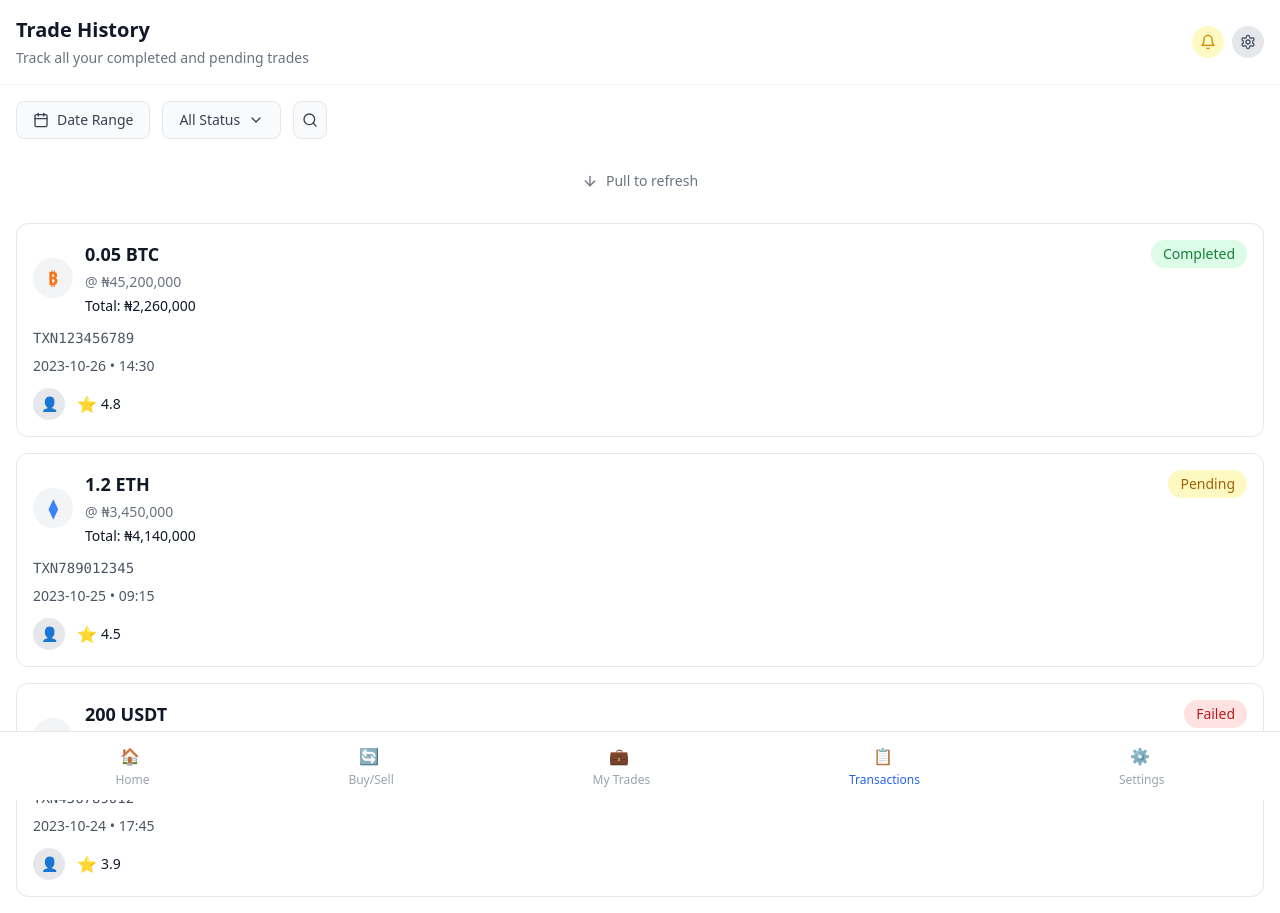
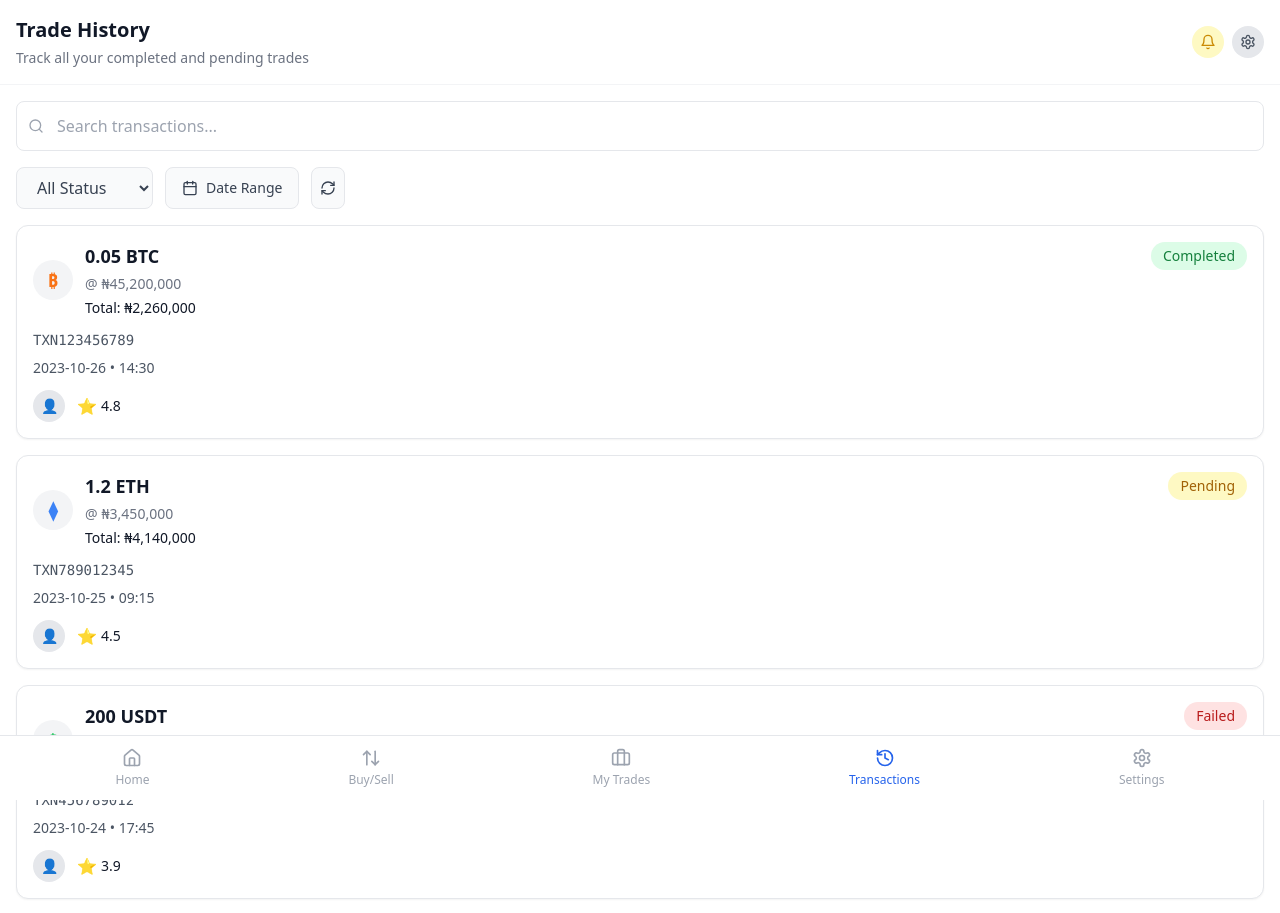
Before and after one commit to omotayojoe2001/trade-hub-p2p-exchange, a React (Vite) app: page /trade-history in a window 1280 px wide. Shown: the top 913 px of the page. Built offline with nearby package versions, Linux system fonts and the light colour scheme.

Commit message:
Fix trade history page
Improve visual appearance, add functionality, and fix UI elements on the trade history page.

```diff
--- a/src/components/BottomNavigation.tsx
+++ b/src/components/BottomNavigation.tsx
@@ -1,16 +1,17 @@
 
 import React from 'react';
 import { Link, useLocation } from 'react-router-dom';
+import { Home, ArrowUpDown, Briefcase, History, Settings } from 'lucide-react';
 
 const BottomNavigation = () => {
   const location = useLocation();
 
   const navItems = [
-    { path: '/home', icon: '🏠', label: 'Home' },
-    { path: '/buy-sell', icon: '🔄', label: 'Buy/Sell' },
-    { path: '/my-trades', icon: '💼', label: 'My Trades' },
-    { path: '/trade-history', icon: '📋', label: 'Transactions' },
-    { path: '/settings', icon: '⚙️', label: 'Settings' }
+    { path: '/home', icon: Home, label: 'Home' },
+    { path: '/buy-sell', icon: ArrowUpDown, label: 'Buy/Sell' },
+    { path: '/my-trades', icon: Briefcase, label: 'My Trades' },
+    { path: '/trade-history', icon: History, label: 'Transactions' },
+    { path: '/settings', icon: Settings, label: 'Settings' }
   ];
 
   return (
@@ -24,7 +25,7 @@ const BottomNavigation = () => {
               location.pathname === item.path ? 'text-blue-600' : 'text-gray-400 hover:text-gray-600'
             }`}
           >
-            <div className="w-6 h-6 mb-1">{item.icon}</div>
+            <item.icon className="w-5 h-5 mb-1" />
             <span className={`text-xs ${
               location.pathname === item.path ? 'font-medium' : ''
             }`}>
--- a/src/pages/TradeHistory.tsx
+++ b/src/pages/TradeHistory.tsx
@@ -1,11 +1,14 @@
-import React, { useState } from 'react';
-import { Calendar, ChevronDown, Search, ArrowDown, Bell, Settings } from 'lucide-react';
-import { Link } from 'react-router-dom';
+import React, { useState, useMemo } from 'react';
+import { Calendar, ChevronDown, Search, ArrowDown, Bell, Settings, RefreshCw } from 'lucide-react';
+import { Link, useNavigate } from 'react-router-dom';
 import BottomNavigation from '@/components/BottomNavigation';
 
 const TradeHistory = () => {
+  const navigate = useNavigate();
   const [dateRange, setDateRange] = useState('Date Range');
   const [statusFilter, setStatusFilter] = useState('All Status');
+  const [searchQuery, setSearchQuery] = useState('');
+  const [isRefreshing, setIsRefreshing] = useState(false);
 
   const transactions = [
     {
@@ -113,6 +116,30 @@ const TradeHistory = () => {
     }
   };
 
+  const filteredTransactions = useMemo(() => {
+    return transactions.filter(transaction => {
+      const matchesSearch = searchQuery === '' ||
+        transaction.amount.toLowerCase().includes(searchQuery.toLowerCase()) ||
+        transaction.txId.toLowerCase().includes(searchQuery.toLowerCase()) ||
+        transaction.coin.toLowerCase().includes(searchQuery.toLowerCase());
+
+      const matchesStatus = statusFilter === 'All Status' || transaction.status === statusFilter.toLowerCase();
+
+      return matchesSearch && matchesStatus;
+    });
+  }, [transactions, searchQuery, statusFilter]);
+
+  const handleRefresh = () => {
+    setIsRefreshing(true);
+    setTimeout(() => {
+      setIsRefreshing(false);
+    }, 1000);
+  };
+
+  const handleTransactionClick = (txId: string) => {
+    navigate(`/trade-details/${txId}`);
+  };
+
   return (
     <div className="min-h-screen bg-white pb-20">
       {/* Header */}
@@ -135,33 +162,63 @@ const TradeHistory = () => {
         </div>
       </div>
 
-      {/* Filters - Not sticky to avoid content overlap */}
-      <div className="p-4 space-y-4">
+      {/* Search Bar */}
+      <div className="p-4">
+        <div className="relative">
+          <Search size={16} className="absolute left-3 top-1/2 transform -translate-y-1/2 text-gray-400" />
+          <input
+            type="text"
+            placeholder="Search transactions..."
+            value={searchQuery}
+            onChange={(e) => setSearchQuery(e.target.value)}
+            className="w-full pl-10 pr-4 py-3 border border-gray-200 rounded-lg focus:outline-none focus:ring-2 focus:ring-primary focus:border-transparent"
+          />
+        </div>
+      </div>
+
+      {/* Filters */}
+      <div className="px-4 pb-4">
         <div className="flex space-x-3">
+          <select
+            value={statusFilter}
+            onChange={(e) => setStatusFilter(e.target.value)}
+            className="flex items-center bg-gray-50 border border-gray-200 rounded-lg px-4 py-2 text-gray-700 hover:bg-gray-100 focus:outline-none focus:ring-2 focus:ring-primary"
+          >
+            <option value="All Status">All Status</option>
+            <option value="completed">Completed</option>
+            <option value="pending">Pending</option>
+            <option value="failed">Failed</option>
+          </select>
           <button className="flex items-center bg-gray-50 border border-gray-200 rounded-lg px-4 py-2 text-gray-700 hover:bg-gray-100">
             <Calendar size={16} className="mr-2" />
             <span className="text-sm">{dateRange}</span>
           </button>
-          <button className="flex items-center bg-gray-50 border border-gray-200 rounded-lg px-4 py-2 text-gray-700 hover:bg-gray-100">
-            <span className="text-sm mr-2">{statusFilter}</span>
-            <ChevronDown size={16} />
+          <button
+            onClick={handleRefresh}
+            className="bg-gray-50 border border-gray-200 rounded-lg p-2 text-gray-700 hover:bg-gray-100 disabled:opacity-50"
+            disabled={isRefreshing}
+          >
+            <RefreshCw size={16} className={isRefreshing ? 'animate-spin' : ''} />
           </button>
-          <button className="bg-gray-50 border border-gray-200 rounded-lg p-2 text-gray-700 hover:bg-gray-100">
-            <Search size={16} />
-          </button>
-        </div>
-
-        {/* Pull to refresh */}
-        <div className="flex items-center justify-center py-4 text-gray-500">
-          <ArrowDown size={16} className="mr-2" />
-          <span className="text-sm">Pull to refresh</span>
         </div>
       </div>
 
+      {/* Pull to refresh indicator */}
+      {isRefreshing && (
+        <div className="flex items-center justify-center py-4 text-gray-500">
+          <RefreshCw size={16} className="mr-2 animate-spin" />
+          <span className="text-sm">Refreshing...</span>
+        </div>
+      )}
+
       {/* Transactions List */}
       <div className="px-4 space-y-4">
-        {transactions.map((transaction) => (
-          <div key={transaction.id} className="bg-white border border-gray-200 rounded-xl p-4">
+        {filteredTransactions.map((transaction) => (
+          <div
+            key={transaction.id}
+            onClick={() => handleTransactionClick(transaction.txId)}
+            className="bg-white border border-gray-200 rounded-xl p-4 shadow-sm hover:shadow-md transition-shadow cursor-pointer"
+          >
             <div className="flex items-start justify-between mb-3">
               <div className="flex items-center">
                 <div className="w-10 h-10 bg-gray-100 rounded-full flex items-center justify-center mr-3">
```
